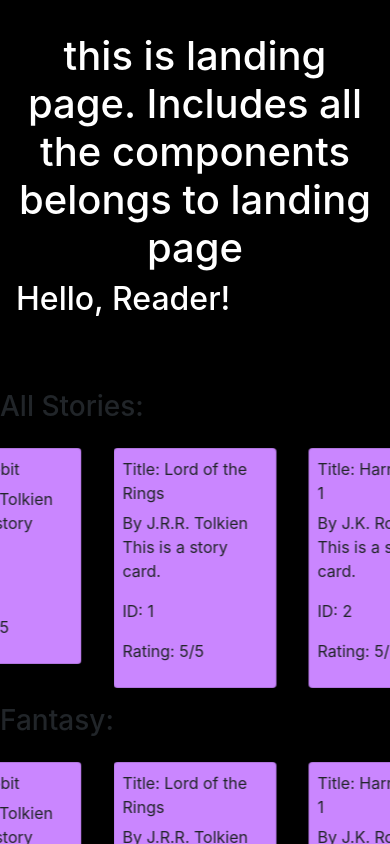
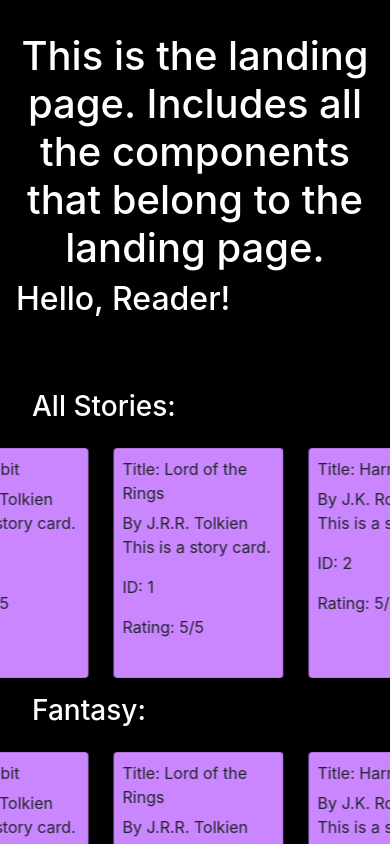
Before and after one commit to erlinh/VisualNovel, a React (Create React App) app in the folder client/: page / in a window 390 px wide. Shown: the top 844 px of the page. Built offline with nearby package versions, Linux system fonts and the light colour scheme.

Commit message:
Sizing of story cards, styling adjustment to nav arrows, jumbotron styling

```diff
--- a/client/src/components/BrowsingGrid/BrowsingGrid.css
+++ b/client/src/components/BrowsingGrid/BrowsingGrid.css
@@ -1,6 +1,11 @@
 @import '../../styles/variables.css';
 
-.browsing-grid-wrapper {
+/* .browsing-grid-wrapper {
     display: grid;
     grid-template-columns: repeat(4, 1fr);
+} */
+
+h3 {
+    color: var(--font-light);
+    margin-left: 2rem;
 }
--- a/client/src/components/BrowsingGrid/BrowsingGrid.js
+++ b/client/src/components/BrowsingGrid/BrowsingGrid.js
@@ -1,6 +1,6 @@
 import React from 'react';
 import StoryCards from './StoryCards/StoryCards';
-
+import './BrowsingGrid.css';
 
 // import {Col, Row} from 'reactstrap';
 
--- a/client/src/components/BrowsingGrid/StoryCard/StoryCard.css
+++ b/client/src/components/BrowsingGrid/StoryCard/StoryCard.css
@@ -1,7 +1,26 @@
 @import '../../../styles/variables.css';
+
+/* Styling for individual story cards/covers. Card background color
+set in custom.css */
 
 .card {
     margin: 1rem;
     padding: 0.5rem;
+    height: 250px;
+    width: 190px;
+}
 
+
+@media only screen and (max-width:1024px){
+    .card{
+        width: 170px;
+        height: 230px;
+    }
 }
+
+@media only screen and (max-width:364px){
+    .card{
+        width: 170px;
+        height: 230px;
+    }
+}
--- /dev/null
+++ b/client/src/components/BrowsingGrid/StoryCards/StoryCards.css
@@ -0,0 +1,6 @@
+/* Removes the highlight box around the navigation arrows. */
+
+.react-multiple-carousel__arrow:focus,
+.react-multiple-carousel__arrow:active{
+outline: none;
+}
--- a/client/src/components/BrowsingGrid/StoryCards/StoryCards.js
+++ b/client/src/components/BrowsingGrid/StoryCards/StoryCards.js
@@ -5,6 +5,7 @@ import 'react-multi-carousel/lib/styles.css';
 import StoryCard from '../StoryCard/StoryCard';
 
 import allStories from '../../../assets/resources/sampleBookData.json';
+import './StoryCards.css';
 
 // responsiveness settings for the carousels
 const responsive = {
--- a/client/src/pages/LandingPage.css
+++ b/client/src/pages/LandingPage.css
@@ -1,11 +1,12 @@
 @import '../styles/variables.css';
 
+/* Jumbotron background color set in custom.css */
 
 h1 {
     color: var(--font-light);
     text-align: center;
-}
+    }
 
 h2{
     color: var(--font-light);
-}
+    }
--- a/client/src/pages/LandingPage.js
+++ b/client/src/pages/LandingPage.js
@@ -8,7 +8,7 @@ export default function LandingPage() {
   return (
     <div>
       <Jumbotron>
-        <h1>this is landing page. Includes all the components belongs to landing page</h1>
+        <h1>This is the landing page. Includes all the components that belong to the landing page.</h1>
         <HeroBanner name={'Reader'}/>
       </Jumbotron>
       <BrowsingGrid />
--- a/client/src/styles/custom.css
+++ b/client/src/styles/custom.css
@@ -1,4 +1,6 @@
 @import './variables.css';
+
+/* Style customizations for reactstrap styles. */
 
 body {
     background-color: var(--background-dark);
--- a/client/src/styles/variables.css
+++ b/client/src/styles/variables.css
@@ -1,3 +1,6 @@
+/* Variables for colors and other recurring styles used across the app,
+imported into individual stylesheets */
+
 :root {
     --main-primary: #CA86FF;
     --main-secondary: #4ADD58;
```
